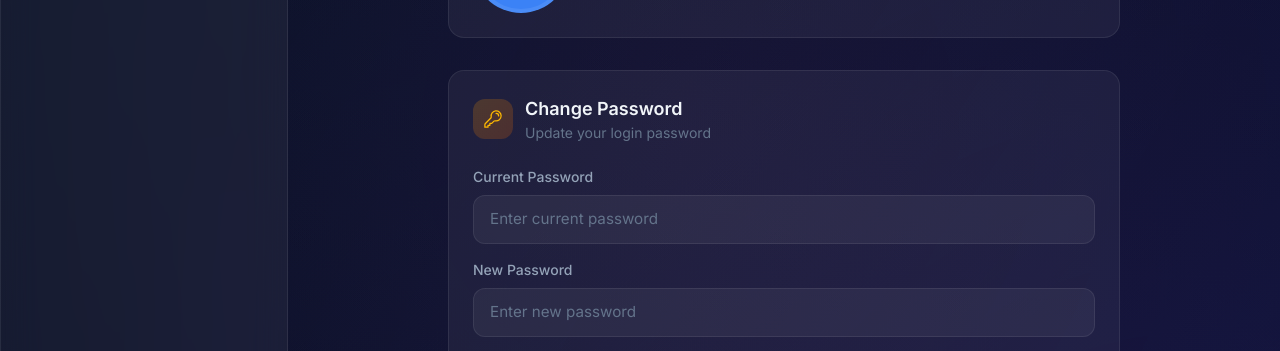
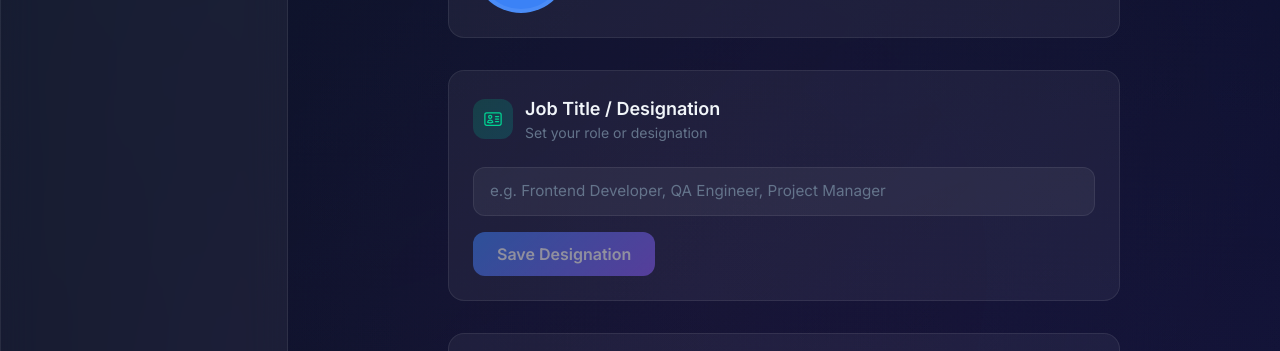
Before and after one commit to tahfim1/nextrns-portal, a Next.js app: page /dashboard/settings in a window 1280 px wide. Shown: the part 312-663 px from the top of the page. Built offline with nearby package versions, Linux system fonts and the light colour scheme; no server answers.

Commit message:
feat: add user designation field for job titles

```diff
--- a/src/app/admin/employees/page.tsx
+++ b/src/app/admin/employees/page.tsx
@@ -9,8 +9,8 @@ interface Employee {
   username: string;
   displayName: string;
   role: string;
-  avatarColor: string;
   profilePicture?: string;
+  designation?: string;
   createdAt: string;
   taskCount: number;
 }
@@ -22,13 +22,14 @@ export default function AdminEmployeesPage() {
   const [showAddForm, setShowAddForm] = useState(false);
   const [newUsername, setNewUsername] = useState("");
   const [newDisplayName, setNewDisplayName] = useState("");
+  const [newDesignation, setNewDesignation] = useState("");
   const [newPassword, setNewPassword] = useState("12345");
   const [adding, setAdding] = useState(false);
   const [resettingId, setResettingId] = useState<number | null>(null);
 
-  // Edit State
   const [editingUser, setEditingUser] = useState<Employee | null>(null);
   const [editDisplayName, setEditDisplayName] = useState("");
+  const [editDesignation, setEditDesignation] = useState("");
   const [editRole, setEditRole] = useState("employee");
   const [uploadingImage, setUploadingImage] = useState(false);
   const fileInputRef = useRef<HTMLInputElement>(null);
@@ -60,6 +61,7 @@ export default function AdminEmployeesPage() {
         body: JSON.stringify({
           username: newUsername.trim(),
           displayName: newDisplayName.trim(),
+          designation: newDesignation.trim(),
           password: newPassword,
         }),
       });
@@ -67,6 +69,7 @@ export default function AdminEmployeesPage() {
         showToast("Employee added!", "success");
         setNewUsername("");
         setNewDisplayName("");
+        setNewDesignation("");
         setNewPassword("12345");
         setShowAddForm(false);
         fetchEmployees();
@@ -105,6 +108,7 @@ export default function AdminEmployeesPage() {
   const openEditModal = (emp: Employee) => {
     setEditingUser(emp);
     setEditDisplayName(emp.displayName);
+    setEditDesignation(emp.designation || "");
     setEditRole(emp.role);
   };
 
@@ -122,6 +126,7 @@ export default function AdminEmployeesPage() {
         headers: { "Content-Type": "application/json" },
         body: JSON.stringify({
           displayName: editDisplayName,
+          designation: editDesignation.trim(),
           role: editRole,
         }),
       });
@@ -233,6 +238,16 @@ export default function AdminEmployeesPage() {
                   required
                 />
               </div>
+              <div>
+                <label className="block text-sm font-medium text-text-secondary mb-2">Designation / Job Title</label>
+                <input
+                  type="text"
+                  value={newDesignation}
+                  onChange={(e) => setNewDesignation(e.target.value)}
+                  className="input-glass"
+                  placeholder="e.g. Employee"
+                />
+              </div>
             </div>
             <div>
               <label className="block text-sm font-medium text-text-secondary mb-2">Initial Password</label>
@@ -284,7 +299,9 @@ export default function AdminEmployeesPage() {
                     <span className="badge bg-amber-500/20 text-amber-400 border-amber-500/20 text-[10px]">ADMIN</span>
                   )}
                 </div>
-                <p className="text-xs text-text-muted mt-0.5">@{emp.username}</p>
+                <p className="text-xs text-text-muted mt-0.5">
+                  {emp.designation ? `${emp.designation} • ` : ""}@{emp.username}
+                </p>
               </div>
               <div className="text-right mr-4">
                 <p className="text-xl font-bold text-text-primary">{emp.taskCount}</p>
@@ -378,6 +395,15 @@ export default function AdminEmployeesPage() {
                 />
               </div>
               <div>
+                <label className="block text-sm font-medium text-text-secondary mb-2">Designation / Job Title</label>
+                <input
+                  type="text"
+                  value={editDesignation}
+                  onChange={(e) => setEditDesignation(e.target.value)}
+                  className="input-glass"
+                />
+              </div>
+              <div>
                 <label className="block text-sm font-medium text-text-secondary mb-2">Role</label>
                 <select
                   value={editRole}
--- a/src/app/admin/layout.tsx
+++ b/src/app/admin/layout.tsx
@@ -203,7 +203,7 @@ export default function AdminLayout({ children }: { children: React.ReactNode })
               )}
               <div className="flex-1 min-w-0">
                 <p className="text-sm font-medium text-text-primary truncate">{user?.displayName || "Loading..."}</p>
-                <p className="text-xs text-amber-400 capitalize">{user?.role || "Administrator"}</p>
+                <p className="text-xs text-amber-400 capitalize">{user?.designation || user?.role || "Administrator"}</p>
               </div>
             </div>
             <button
--- a/src/app/api/auth/login/route.ts
+++ b/src/app/api/auth/login/route.ts
@@ -28,7 +28,7 @@ export async function POST(request: NextRequest) {
       if (dbError.message?.includes("profile_picture") || dbError.message?.includes("column")) {
         const { sql } = await import("drizzle-orm");
         try {
-          await db.execute(sql`ALTER TABLE users ADD COLUMN IF NOT EXISTS profile_picture text;`);
+          await db.execute(sql`ALTER TABLE users ADD COLUMN IF NOT EXISTS profile_picture text, ADD COLUMN IF NOT EXISTS designation varchar(100);`);
           user = await db
             .select()
             .from(users)
@@ -66,6 +66,7 @@ export async function POST(request: NextRequest) {
       role: foundUser.role,
       avatarColor: foundUser.avatarColor,
       profilePicture: foundUser.profilePicture,
+      designation: foundUser.designation,
     });
 
     return NextResponse.json({
@@ -77,6 +78,7 @@ export async function POST(request: NextRequest) {
         role: foundUser.role,
         avatarColor: foundUser.avatarColor,
         profilePicture: foundUser.profilePicture,
+        designation: foundUser.designation,
       },
     });
   } catch (error: any) {
--- a/src/app/api/users/[id]/route.ts
+++ b/src/app/api/users/[id]/route.ts
@@ -17,7 +17,7 @@ export async function PATCH(
 
     const { id } = await params;
     const body = await request.json();
-    const { resetPassword, displayName, role, profilePicture } = body;
+    const { resetPassword, displayName, role, profilePicture, designation } = body;
 
     if (resetPassword) {
       await db
@@ -31,11 +31,12 @@ export async function PATCH(
       return NextResponse.json({ success: true, message: "Password reset to 12345" });
     }
 
-    if (displayName || role || profilePicture !== undefined) {
+    if (displayName || role || profilePicture !== undefined || designation !== undefined) {
       const updateData: any = { updatedAt: new Date() };
       if (displayName) updateData.displayName = displayName;
       if (role) updateData.role = role;
       if (profilePicture !== undefined) updateData.profilePicture = profilePicture;
+      if (designation !== undefined) updateData.designation = designation;
 
       await db
         .update(users)
--- a/src/app/api/users/me/route.ts
+++ b/src/app/api/users/me/route.ts
@@ -12,18 +12,21 @@ export async function PATCH(request: NextRequest) {
     }
 
     const body = await request.json();
-    const { profilePicture } = body;
+    const { profilePicture, designation } = body;
 
-    if (profilePicture === undefined) {
+    if (profilePicture === undefined && designation === undefined) {
       return NextResponse.json({ error: "Nothing to update" }, { status: 400 });
     }
 
     await db
       .update(users)
-      .set({
-        profilePicture,
-        updatedAt: new Date(),
-      })
+    const updateData: any = { updatedAt: new Date() };
+    if (profilePicture !== undefined) updateData.profilePicture = profilePicture;
+    if (designation !== undefined) updateData.designation = designation;
+
+    await db
+      .update(users)
+      .set(updateData)
       .where(eq(users.id, session.userId));
 
     // Update session cookie
@@ -33,10 +36,11 @@ export async function PATCH(request: NextRequest) {
       displayName: session.displayName,
       role: session.role,
       avatarColor: session.avatarColor,
-      profilePicture,
+      profilePicture: profilePicture !== undefined ? profilePicture : session.profilePicture,
+      designation: designation !== undefined ? designation : session.designation,
     });
 
-    return NextResponse.json({ success: true, profilePicture });
+    return NextResponse.json({ success: true, profilePicture, designation });
   } catch (error) {
     console.error("Update profile error:", error);
     return NextResponse.json(
--- a/src/app/api/users/route.ts
+++ b/src/app/api/users/route.ts
@@ -20,6 +20,7 @@ export async function GET() {
         role: users.role,
         avatarColor: users.avatarColor,
         profilePicture: users.profilePicture,
+        designation: users.designation,
         createdAt: users.createdAt,
         taskCount: sql<number>`(SELECT COUNT(*) FROM tasks WHERE tasks.user_id = ${users.id})`,
       })
@@ -43,7 +44,7 @@ export async function POST(request: NextRequest) {
       return NextResponse.json({ error: "Unauthorized" }, { status: 403 });
     }
 
-    const { username, displayName, password } = await request.json();
+    const { username, displayName, password, designation } = await request.json();
 
     if (!username || !displayName || !password) {
       return NextResponse.json(
@@ -63,6 +64,7 @@ export async function POST(request: NextRequest) {
         passwordHash: hashSync(password, 10),
         role: "employee",
         avatarColor: randomColor,
+        designation: designation || "Employee",
       })
       .returning();
 
@@ -75,6 +77,7 @@ export async function POST(request: NextRequest) {
         role: newUser[0].role,
         avatarColor: newUser[0].avatarColor,
         profilePicture: newUser[0].profilePicture,
+        designation: newUser[0].designation,
       },
     });
   } catch (error) {
--- a/src/app/dashboard/layout.tsx
+++ b/src/app/dashboard/layout.tsx
@@ -23,7 +23,7 @@ export function useToast() {
 
 // User context
 interface UserContextType {
-  user: { userId: number; username: string; displayName: string; role: string; avatarColor: string; profilePicture?: string | null } | null;
+  user: { userId: number; username: string; displayName: string; role: string; avatarColor: string; profilePicture?: string | null; designation?: string | null } | null;
 }
 
 export const UserContext = createContext<UserContextType>({ user: null });
@@ -203,7 +203,9 @@ export default function DashboardLayout({ children }: { children: React.ReactNod
                 )}
                 <div className="flex-1 min-w-0">
                   <p className="text-sm font-medium text-text-primary truncate">{user?.displayName || "Loading..."}</p>
-                  <p className="text-xs text-text-muted truncate">@{user?.username || "..."}</p>
+                  <p className="text-xs text-text-muted truncate">
+                    {user?.designation ? `${user.designation} • ` : ""}@{user?.username || "..."}
+                  </p>
                 </div>
               </div>
               <button
--- a/src/app/dashboard/settings/page.tsx
+++ b/src/app/dashboard/settings/page.tsx
@@ -14,6 +14,16 @@ export default function SettingsPage() {
 
   const [uploadingImage, setUploadingImage] = useState(false);
   const fileInputRef = useRef<HTMLInputElement>(null);
+
+  const [designation, setDesignation] = useState("");
+  const [updatingDesignation, setUpdatingDesignation] = useState(false);
+
+  // Initialize designation when user loads
+  useState(() => {
+    if (user && user.designation) {
+      setDesignation(user.designation);
+    }
+  });
 
   const handleChangePassword = async (e: React.FormEvent) => {
     e.preventDefault();
@@ -113,6 +123,34 @@ export default function SettingsPage() {
     }
   };
 
+  const handleUpdateDesignation = async (e: React.FormEvent) => {
+    e.preventDefault();
+    setUpdatingDesignation(true);
+    try {
+      const updateRes = await fetch("/api/users/me", {
+        method: "PATCH",
+        headers: { "Content-Type": "application/json" },
+        body: JSON.stringify({ designation: designation.trim() }),
+      });
+
+      if (!updateRes.ok) throw new Error("Failed to save designation");
+
+      const stored = sessionStorage.getItem("nextrns-user");
+      if (stored) {
+        const userObj = JSON.parse(stored);
+        userObj.designation = designation.trim();
+        sessionStorage.setItem("nextrns-user", JSON.stringify(userObj));
+      }
+
+      showToast("Designation updated! Refreshing...", "success");
+      setTimeout(() => window.location.reload(), 1000);
+    } catch (err: any) {
+      showToast(err.message || "Failed to update designation", "error");
+    } finally {
+      setUpdatingDesignation(false);
+    }
+  };
+
   return (
     <div className="max-w-2xl mx-auto fade-in">
       <div className="mb-8">
@@ -169,6 +207,40 @@ export default function SettingsPage() {
             <p className="text-xs text-text-muted mt-2">JPG, PNG, GIF max 10MB. Will be compressed.</p>
           </div>
         </div>
+      </div>
+
+      {/* Designation */}
+      <div className="glass-card p-6 mb-8">
+        <div className="flex items-center gap-3 mb-6">
+          <div className="w-10 h-10 rounded-xl bg-gradient-to-br from-emerald-500/20 to-teal-500/20 flex items-center justify-center">
+            <svg className="w-5 h-5 text-emerald-400" fill="none" viewBox="0 0 24 24" stroke="currentColor" strokeWidth={1.5}>
+              <path strokeLinecap="round" strokeLinejoin="round" d="M15 9h3.75M15 12h3.75M15 15h3.75M4.5 19.5h15a2.25 2.25 0 002.25-2.25V6.75A2.25 2.25 0 0019.5 4.5h-15a2.25 2.25 0 00-2.25 2.25v10.5A2.25 2.25 0 004.5 19.5zm6-10.125a1.875 1.875 0 11-3.75 0 1.875 1.875 0 013.75 0zm1.294 6.336a6.721 6.721 0 01-3.17.789 6.721 6.721 0 01-3.168-.789 3.376 3.376 0 016.338 0z" />
+            </svg>
+          </div>
+          <div>
+            <h2 className="text-lg font-semibold text-text-primary">Job Title / Designation</h2>
+            <p className="text-sm text-text-muted">Set your role or designation</p>
+          </div>
+        </div>
+
+        <form onSubmit={handleUpdateDesignation} className="space-y-4">
+          <div>
+            <input
+              type="text"
+              value={designation}
+              onChange={(e) => setDesignation(e.target.value)}
+              className="input-glass"
+              placeholder="e.g. Frontend Developer, QA Engineer, Project Manager"
+            />
+          </div>
+          <button
+            type="submit"
+            disabled={updatingDesignation || designation === (user?.designation || "")}
+            className="btn-primary px-6 py-2.5 disabled:opacity-50"
+          >
+            <span>{updatingDesignation ? "Updating..." : "Save Designation"}</span>
+          </button>
+        </form>
       </div>
 
       {/* Change Password */}
--- a/src/db/schema.ts
+++ b/src/db/schema.ts
@@ -29,6 +29,7 @@ export const users = pgTable("users", {
     .default("#3b82f6")
     .notNull(),
   profilePicture: text("profile_picture"),
+  designation: varchar("designation", { length: 100 }),
   createdAt: timestamp("created_at").defaultNow().notNull(),
   updatedAt: timestamp("updated_at").defaultNow().notNull(),
 });
--- a/src/lib/auth.ts
+++ b/src/lib/auth.ts
@@ -14,6 +14,7 @@ export interface SessionPayload {
   role: "employee" | "admin";
   avatarColor: string;
   profilePicture?: string | null;
+  designation?: string | null;
 }
 
 export async function signToken(payload: SessionPayload): Promise<string> {
```
